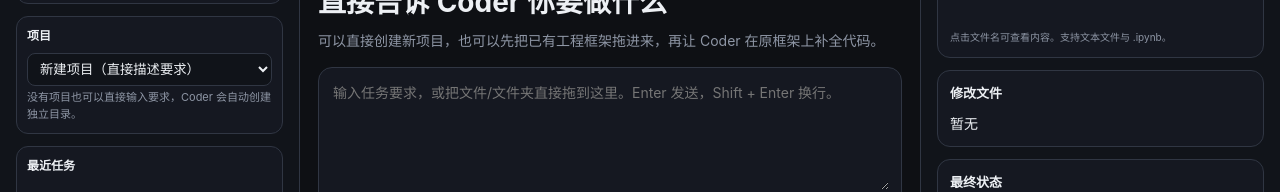
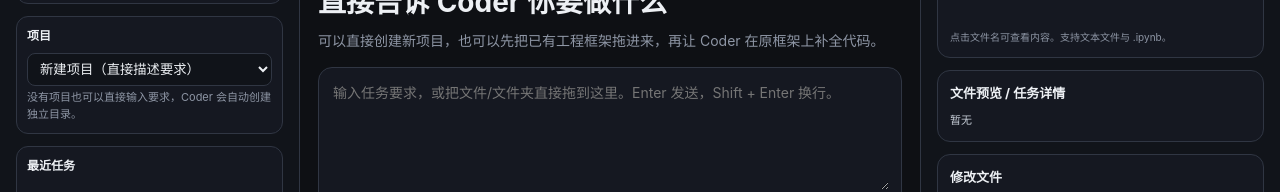
Before and after one commit to Erdoschn/Study-agent, a plain HTML site: page web/coder.html in a window 1280 px wide. Shown: the part 123-315 px from the top of the page. Drawn offline with Linux system fonts and the light colour scheme; no server answers.

Commit message:
ui: add file preview panel to right workspace

```diff
--- a/web/coder.html
+++ b/web/coder.html
@@ -59,6 +59,7 @@
 </main>
 <aside class="right">
   <div class="panel"><h3>文件列表</h3><div class="meta" id="fileProject">选择项目后显示可读文件</div><div class="files" id="files"><div class="empty">尚未选择项目</div></div><div class="side-note">点击文件名可查看内容。支持文本文件与 .ipynb。</div></div>
+  <div class="panel"><h3>文件预览 / 任务详情</h3><div class="pre" id="request">暂无</div></div>
   <div class="panel"><h3>修改文件</h3><div id="modified">暂无</div></div>
   <div class="panel"><h3>最终状态</h3><div class="kv"><span>finished</span><b id="finished">-</b><span>verified</span><b id="verified">-</b><span>steps</span><b id="steps">-</b></div><div style="margin-top:12px;border-top:1px solid var(--border);padding-top:10px"><h3 style="margin-bottom:7px">测试结果</h3><div id="tests">暂无测试结果</div></div></div>
   <div class="panel"><h3>执行总结</h3><div id="summary" class="obs">任务尚未结束。</div></div>
```
